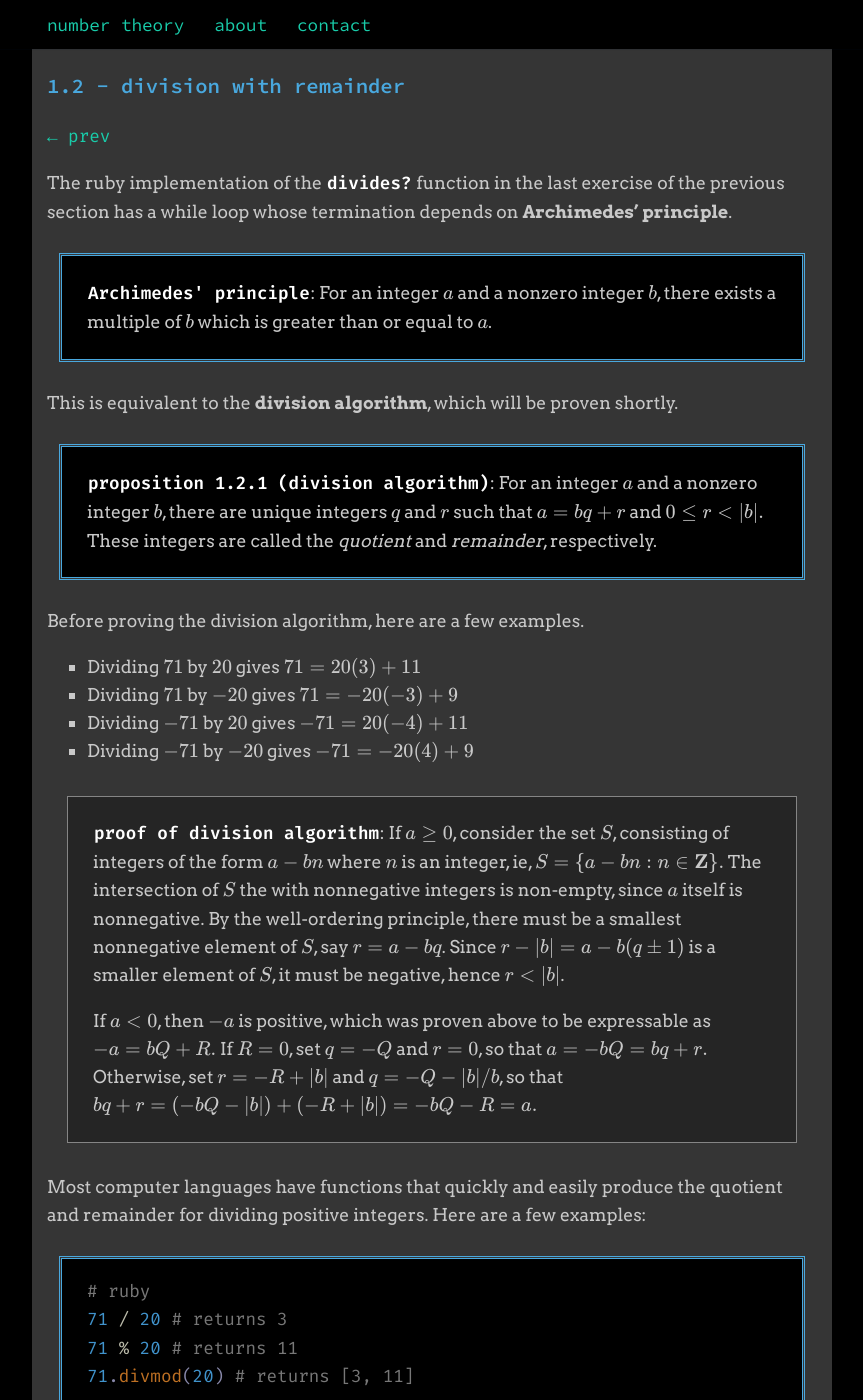
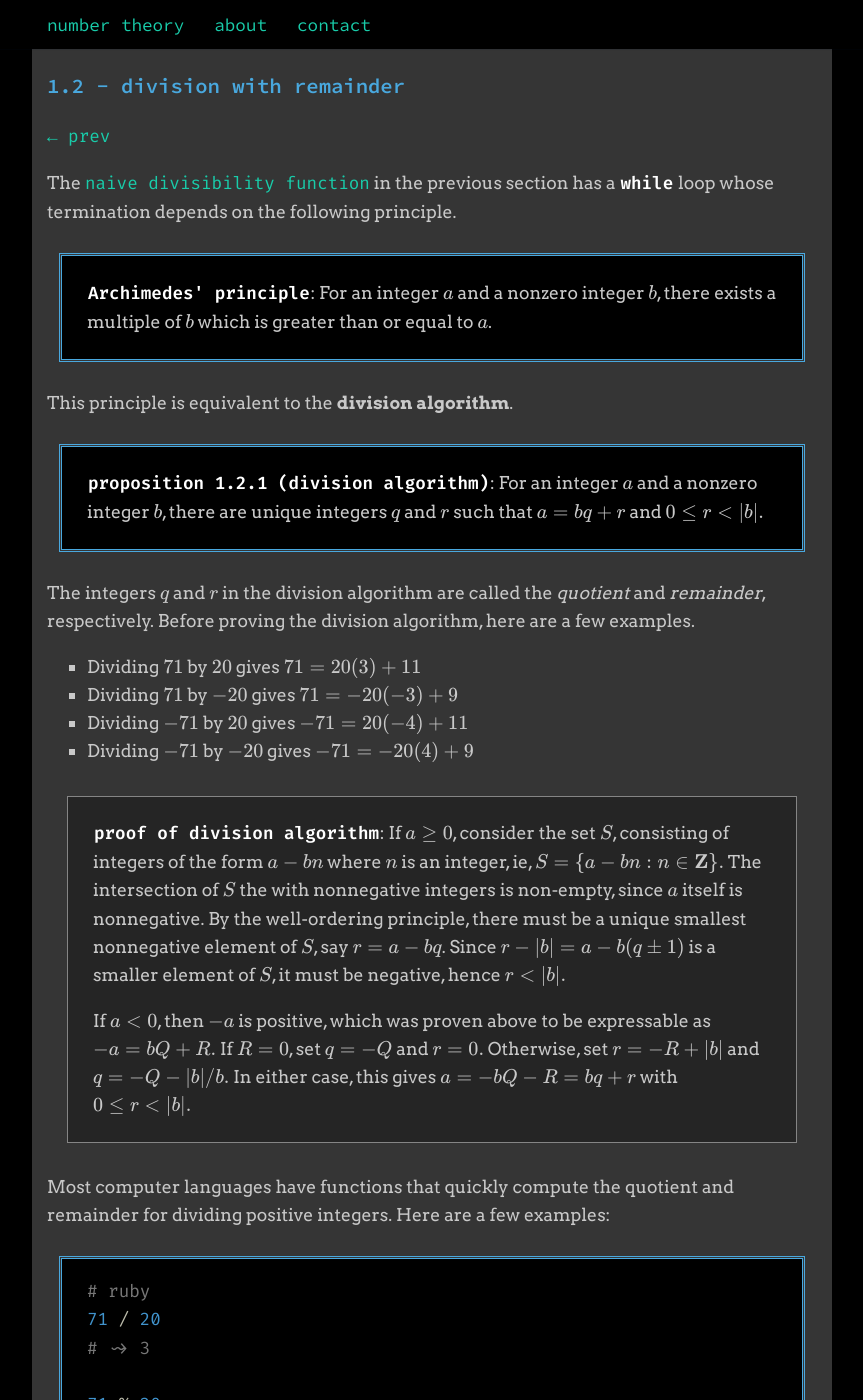
Before and after one commit to itscomputers/itscomputers.github.io, a Jekyll site: the page built from _sections/01_02_division_with_remainder.md, in a window 1280 px wide and 1400 px high. Shown: the whole window, without its empty margins (208-1071 px from the left). Built offline with Jekyll 4.4.1, drawn with Linux system fonts in a browser that asks for light colours; formulas are drawn with MathJax 3; some of the changed text lies outside the part shown.

Commit message:
update division with remainder section

```diff
--- a/_sections/01_02_division_with_remainder.md
+++ b/_sections/01_02_division_with_remainder.md
@@ -7,86 +7,99 @@
 permalink: division-with-remainder
 ---
 
-The ruby implementation of the `divides?` function in the last exercise of the
-previous section has a while loop whose termination depends on **Archimedes' principle**.
+The [naive divisibility function](/divisibility#ruby-naive-divides)
+in the previous section has a `while` loop whose termination depends on
+the following principle.
 
+<span id="archimedes-principle" />
 > **`Archimedes' principle`**:
-> For an integer $$ a $$ and a nonzero integer $$ b $$, there exists a multiple
-> of $$ b $$ which is greater than or equal to $$ a $$.
+> For an integer $$ a $$ and a nonzero integer $$ b $$, there exists a
+> multiple of $$ b $$ which is greater than or equal to $$ a $$.
 {: .proposition}
 
-This is equivalent to the
-**division algorithm**,
-which will be proven shortly.
+This principle is equivalent to the **division algorithm**.
 
-<span id="1.2.1" />
+<span id="division-algorithm" />
 > **`proposition 1.2.1 (division algorithm)`**:
-> For an integer $$ a $$ and a nonzero integer $$ b $$, there are unique integers
-> $$ q $$ and $$ r $$ such that
-> $$ a = bq + r $$ and
-> $$ 0 \le r < |b|. $$
-> These integers are called the *quotient* and *remainder*, respectively.
+> For an integer $$ a $$ and a nonzero integer $$ b $$, there are unique
+> integers $$ q $$ and $$ r $$ such that
+> $$ a = bq + r $$ and $$ 0 \le r < |b|. $$
 {: .proposition}
 
-Before proving the division algorithm, here are a few examples.
+The integers $$ q $$ and $$ r $$ in the division algorithm are called the
+*quotient* and *remainder*, respectively.  Before proving the division
+algorithm, here are a few examples.
 - Dividing $$ 71 $$ by $$ 20 $$ gives $$ 71 = 20(3) + 11 $$
 - Dividing $$ 71 $$ by $$ -20 $$ gives $$ 71 = -20(-3) + 9  $$
 - Dividing $$ -71 $$ by $$ 20 $$ gives $$ -71 = 20(-4) + 11 $$
 - Dividing $$ -71 $$ by $$ -20 $$ gives $$ -71 = -20(4) + 9 $$
 
 > **`proof of division algorithm`**:
-> If $$ a \ge 0 $$, consider the set $$ S $$, consisting of integers of the form
-> $$ a - bn $$ where $$ n $$ is an integer,
+> If $$ a \ge 0 $$, consider the set $$ S $$, consisting of integers of
+> the form $$ a - bn $$ where $$ n $$ is an integer,
 > ie, $$ S = \{ a - bn : n \in \mathbf{Z} \}. $$
 > The intersection of $$ S $$ the with nonnegative integers is non-empty,
-> since $$ a $$ itself is nonnegative.
-> By the well-ordering principle, there must be a smallest nonnegative element of
-> $$ S $$, say $$ r = a - bq $$.  Since $$ r - |b| = a - b(q \pm 1) $$ is a smaller
-> element of $$ S $$, it must be negative, hence $$ r < |b| $$.
+> since $$ a $$ itself is nonnegative. By the well-ordering principle,
+> there must be a unique smallest nonnegative element of $$ S $$, say
+> $$ r = a - bq $$.  Since $$ r - |b| = a - b(q \pm 1) $$ is a smaller
+> element of $$ S $$, it must be negative, hence $$ r < |b|. $$
 >
-> If $$ a < 0 $$, then $$ -a $$ is positive, which was proven above to be expressable
-> as $$ -a = bQ + R. $$  If $$ R = 0 $$, set $$ q = -Q $$ and $$ r = 0 $$, so that
-> $$ a = -bQ = bq + r. $$
-> Otherwise, set $$ r = -R + |b| $$ and $$ q = -Q - |b| / b $$, so that
-> $$
-> bq + r = (-bQ - |b|) + (-R + |b|) = -bQ - R = a.
-> $$
+> If $$ a < 0 $$, then $$ -a $$ is positive, which was proven above to be
+> expressable as $$ -a = bQ + R. $$  If $$ R = 0 $$, set $$ q = -Q $$ and
+> $$ r = 0. $$  Otherwise, set $$ r = -R + |b| $$ and
+> $$ q = -Q - |b| / b. $$  In either case, this gives
+> $$ a = -bQ - R = bq + r $$ with $$ 0 \le r < |b|. $$
 {: .proof}
 
-Most computer languages have functions that quickly and easily produce the quotient
+Most computer languages have functions that quickly compute the quotient
 and remainder for dividing positive integers.  Here are a few examples:
 
 {% highlight ruby %}
 # ruby
-71 / 20 # returns 3
-71 % 20 # returns 11
-71.divmod(20) # returns [3, 11]
+71 / 20
+# ~> 3
+
+71 % 20
+# ~> 11
+
+71.divmod(20)
+# ~> [3, 11]
 {% endhighlight %}
 
 {% highlight python %}
 # python
-71 // 20 # returns 3
-71 % 20 # returns 11
-divmod(71, 20) # returns (3, 11)
+71 // 20
+# ~> 3
+
+71 % 20
+# ~> 11
+
+divmod(71, 20)
+# ~> (3, 11)
 {% endhighlight %}
 
 {% highlight javascript %}
 // javascript
-Math.floor(71 / 20); // returns 3
-71 % 20; // returns 11
+Math.floor(71 / 20);
+// ~> 3
+
+71 % 20;
+// ~> 11
 {% endhighlight %}
 
 Each language, however, may handle negative values differently.
-In ruby, the computed remainder always has the same sign
-as the divisor, eg, `71 % -20` results in `-9`.
-In javascript, on the other hand, the computed remainder always has the same sign as
-the dividend, eg `-71 % 20` results in `-9`.
+In ruby, the computed remainder always has the same sign as the divisor,
+eg, `71 % -20` results in `-9`.
+In javascript, on the other hand, the computed remainder always has the
+same sign as the dividend, eg `-71 % 20` results in `-9`.
 Writing a function that produces the quotient and remainder required by the
 division algorithm may therefore require additional steps, depending on the
-language.  For example, the function in javascript might look as follows.
+language.  Here is a possible division algorithm in javascript.
 
+<span id="javascript-division-with-remainder" />
 {% highlight javascript %}
-function divisionWithRemainder(a, b) {
+// javascript
+function division(a, b) {
   let r = a % b;
   let q = (a - r) / b;
   if (a < 0) {
@@ -113,11 +126,14 @@
 > it must be true that $$ q = n $$ and $$ r = 0 $$.
 {: .proof}
 
-The `divides?` function from the previous section can now be written more simply.
+Using this proposition and the `%` operator, the
+[naive divisibility function](/divisibility#ruby-naive-divides)
+from the previous section can be rewritten more simply.
 
+<span id="ruby-divisibility" />
 {% highlight ruby %}
 # ruby
-def divides?(a, b)
+def divides?(b, b)
   a % b == 0
 end
 {% endhighlight %}
```
Also changed, not shown: _sections/01_01_divisibility.md (+2 -2 lines).
